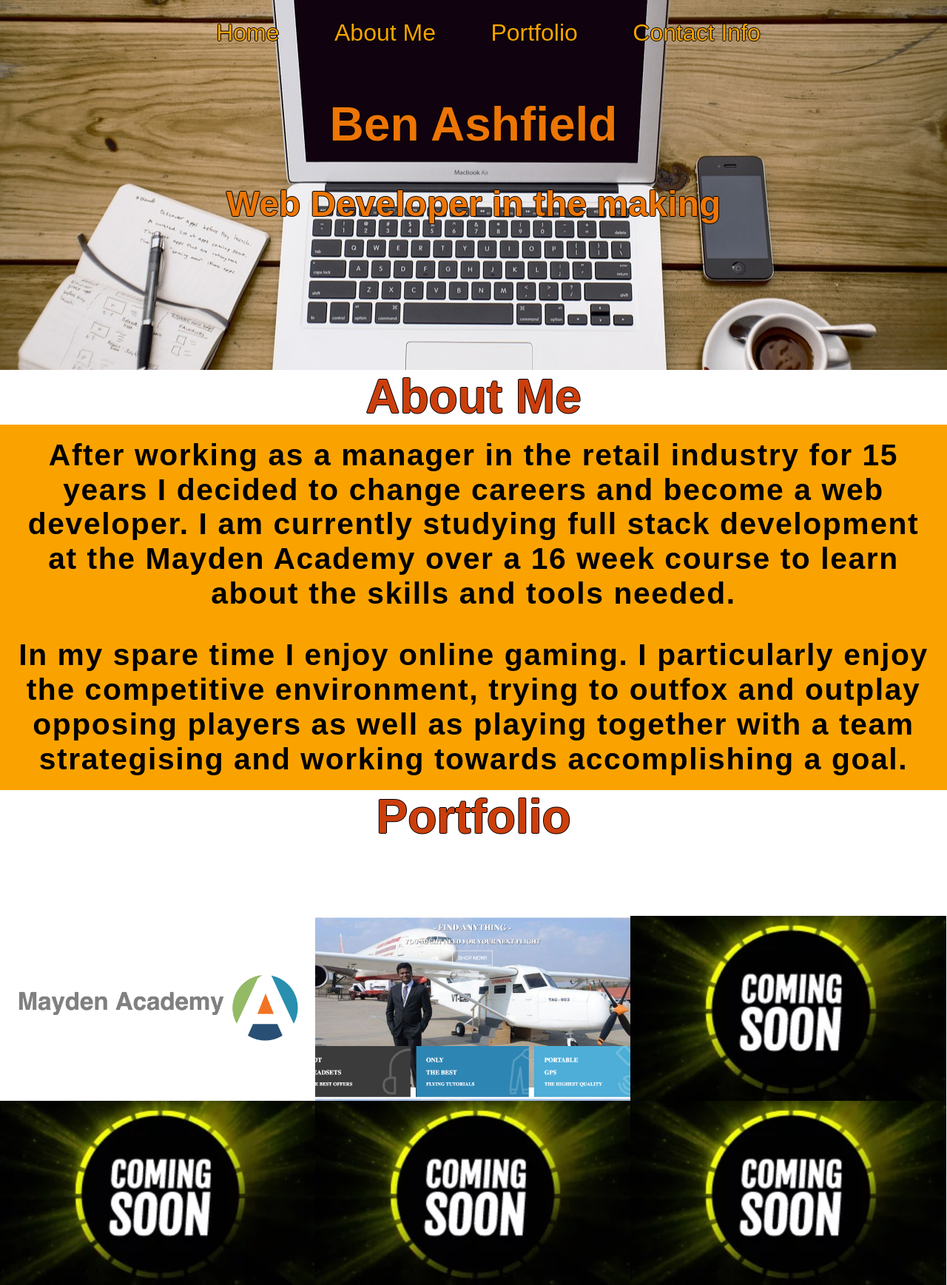
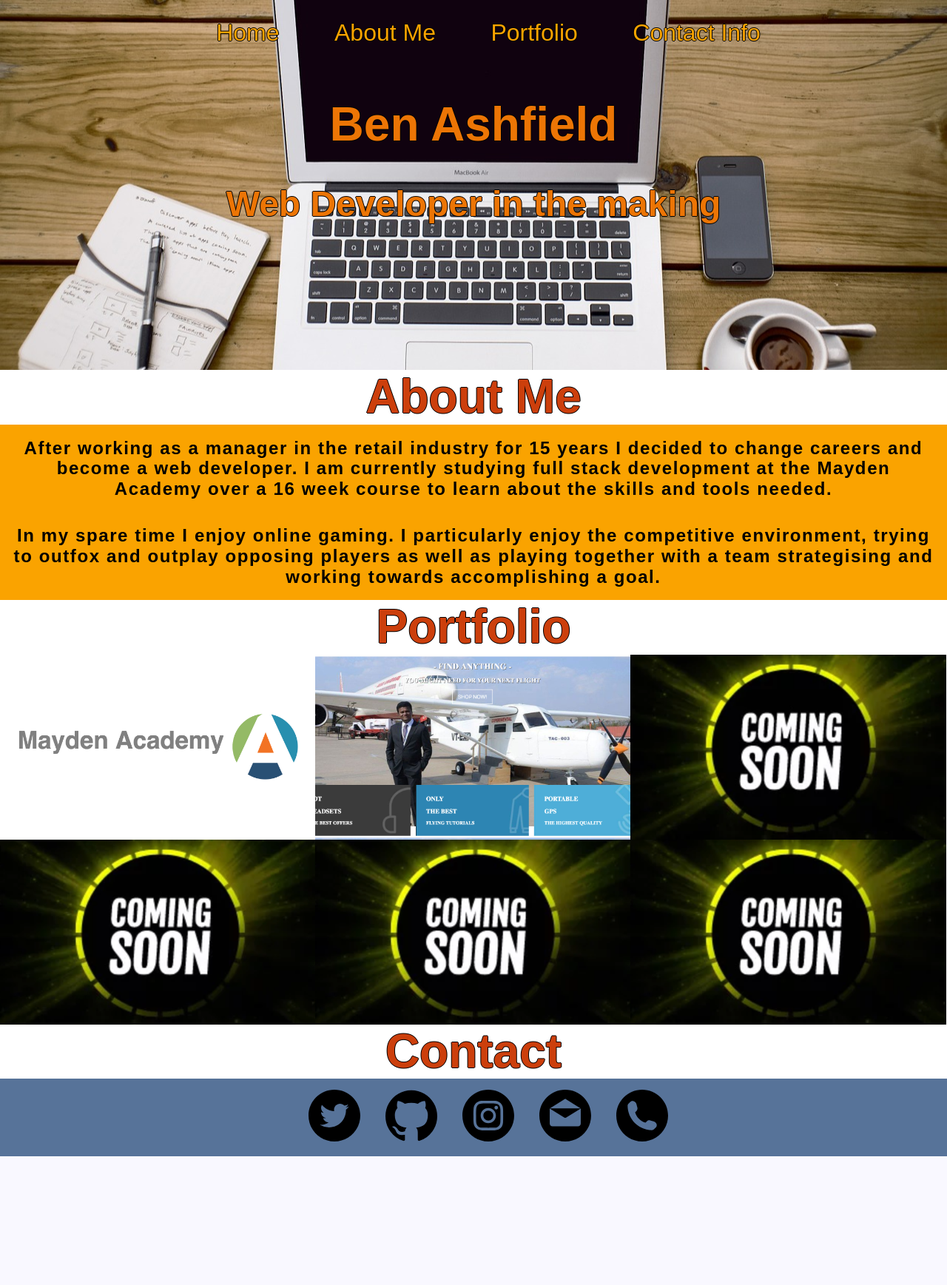
Before and after one commit to Knux2/portfolio, a PHP site: page / in a window 1280 px wide. Shown: the top 1737 px of the page at 74% size. After the commit the page ends 1563 px from the top, so only its background shows below. Run offline with PHP 8.4, Linux system fonts and the light colour scheme; data comes from the database, SQL or seed files in the repository.

Commit message:
Changhed spacing and about me text size

```diff
--- a/css/style.css
+++ b/css/style.css
@@ -53,7 +53,7 @@ nav {
 }
 
 .heading {
-    font-size: 1.7rem;
+    font-size: 1rem;
     text-align: center;
 }
 
@@ -72,7 +72,6 @@ nav {
 }
 
 .portfolioTitle {
-    height: 170px;
     margin: 0 auto;
     color: #CC3F0C;
     text-align: center;
```
